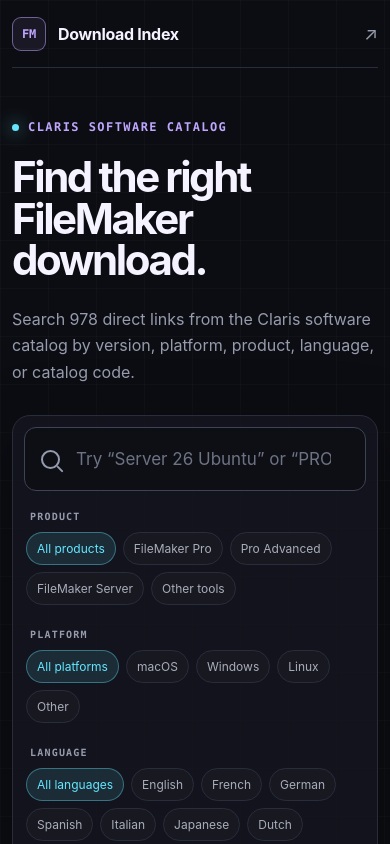
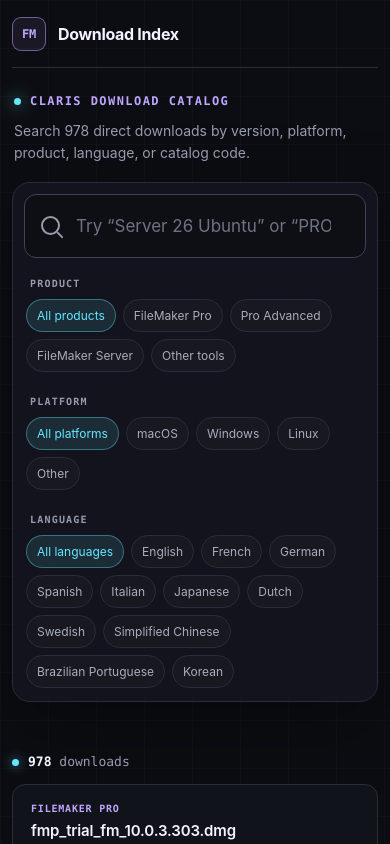
Before and after one commit to ariley/fmdownload, a React (Vite) app: page / in a window 390 px wide. Shown: the top 844 px of the page. Built offline with nearby package versions, Linux system fonts and the light colour scheme.

Commit message:
style: simplify download catalog header

```diff
--- a/src/App.css
+++ b/src/App.css
@@ -15,8 +15,7 @@
   border-bottom: 1px solid var(--border);
 }
 
-.brand,
-.source-link {
+.brand {
   display: inline-flex;
   align-items: center;
   text-decoration: none;
@@ -41,27 +40,19 @@
   font: 700 12px/1 var(--mono);
 }
 
-.source-link {
-  gap: 7px;
-  color: var(--muted);
-  font-size: 13px;
-  transition: color 160ms ease;
-}
-
-.source-link:hover {
-  color: var(--cyan);
-}
-
 .hero {
-  padding: 88px 0 42px;
-  max-width: 880px;
+  display: flex;
+  align-items: center;
+  justify-content: space-between;
+  gap: 32px;
+  padding: 38px 4px 24px;
 }
 
 .eyebrow {
   display: flex;
   align-items: center;
+  flex: 0 0 auto;
   gap: 9px;
-  margin-bottom: 22px;
   color: var(--lilac);
   font: 600 12px/1.2 var(--mono);
   letter-spacing: 0.12em;
@@ -76,21 +67,13 @@
   box-shadow: 0 0 18px var(--cyan);
 }
 
-.hero h1 {
-  max-width: 820px;
+.hero p {
+  max-width: 680px;
   margin: 0;
-  color: var(--text);
-  font-size: clamp(44px, 6.2vw, 78px);
-  line-height: 0.98;
-  letter-spacing: -0.058em;
-}
-
-.hero p {
-  max-width: 700px;
-  margin: 26px 0 0;
   color: var(--muted);
-  font-size: clamp(16px, 2vw, 19px);
-  line-height: 1.65;
+  font-size: 14px;
+  line-height: 1.55;
+  text-align: right;
 }
 
 .search-panel {
@@ -439,7 +422,14 @@
   }
 
   .hero {
-    padding-top: 64px;
+    align-items: flex-start;
+    flex-direction: column;
+    gap: 12px;
+    padding: 32px 4px 22px;
+  }
+
+  .hero p {
+    text-align: left;
   }
 
   .filter-groups {
@@ -464,20 +454,8 @@
     min-height: 68px;
   }
 
-  .source-link {
-    font-size: 0;
-  }
-
-  .source-link span {
-    font-size: 18px;
-  }
-
   .hero {
-    padding: 52px 0 30px;
-  }
-
-  .hero h1 {
-    font-size: 42px;
+    padding: 26px 2px 18px;
   }
 
   .search-panel {
--- a/src/App.tsx
+++ b/src/App.tsx
@@ -235,24 +235,15 @@
           <span className="brand-mark" aria-hidden="true">FM</span>
           <span>Download Index</span>
         </a>
-        <a
-          className="source-link"
-          href={catalog.source}
-          target="_blank"
-          rel="noreferrer"
-        >
-          View source catalog <span aria-hidden="true">↗</span>
-        </a>
       </header>
 
       <main id="top">
         <section className="hero" aria-labelledby="page-title">
-          <div className="eyebrow"><span /> Claris software catalog</div>
-          <h1 id="page-title">Find the right FileMaker download.</h1>
+          <h1 className="sr-only" id="page-title">FM Download Index</h1>
+          <div className="eyebrow"><span /> Claris download catalog</div>
           <p>
-            Search {entries.length.toLocaleString()} direct links from the Claris
-            software catalog by version, platform, product, language, or catalog
-            code.
+            Search {entries.length.toLocaleString()} direct downloads by version,
+            platform, product, language, or catalog code.
           </p>
         </section>
 
```
